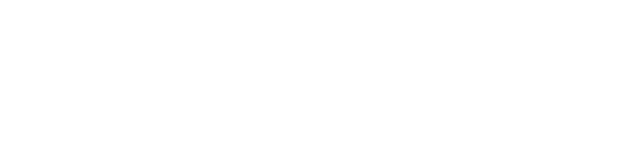
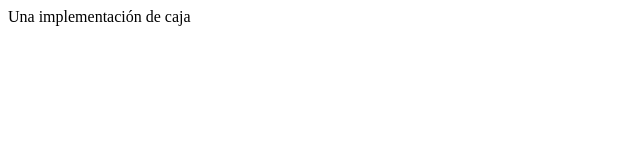
Before and after one commit to bidego/fizzmod, a plain HTML site: page index.html in a window 1280 px wide. Shown: the whole page, without its empty margins (0-640 px from the left). Drawn offline with Linux system fonts and the light colour scheme.

Commit message:
Creo una caja em contenedor ppal

```diff
--- a/index.html
+++ b/index.html
@@ -7,6 +7,7 @@
 	<script type="text/javascript" src="script.js"></script>
 	<script rel="stylesheet" type="text/css" src="styles.css"></script>
 	<div id="contenedor">
+		<div class="caja">Una implementación de caja</div>
 	</div>
 </body>
 </html>
```
